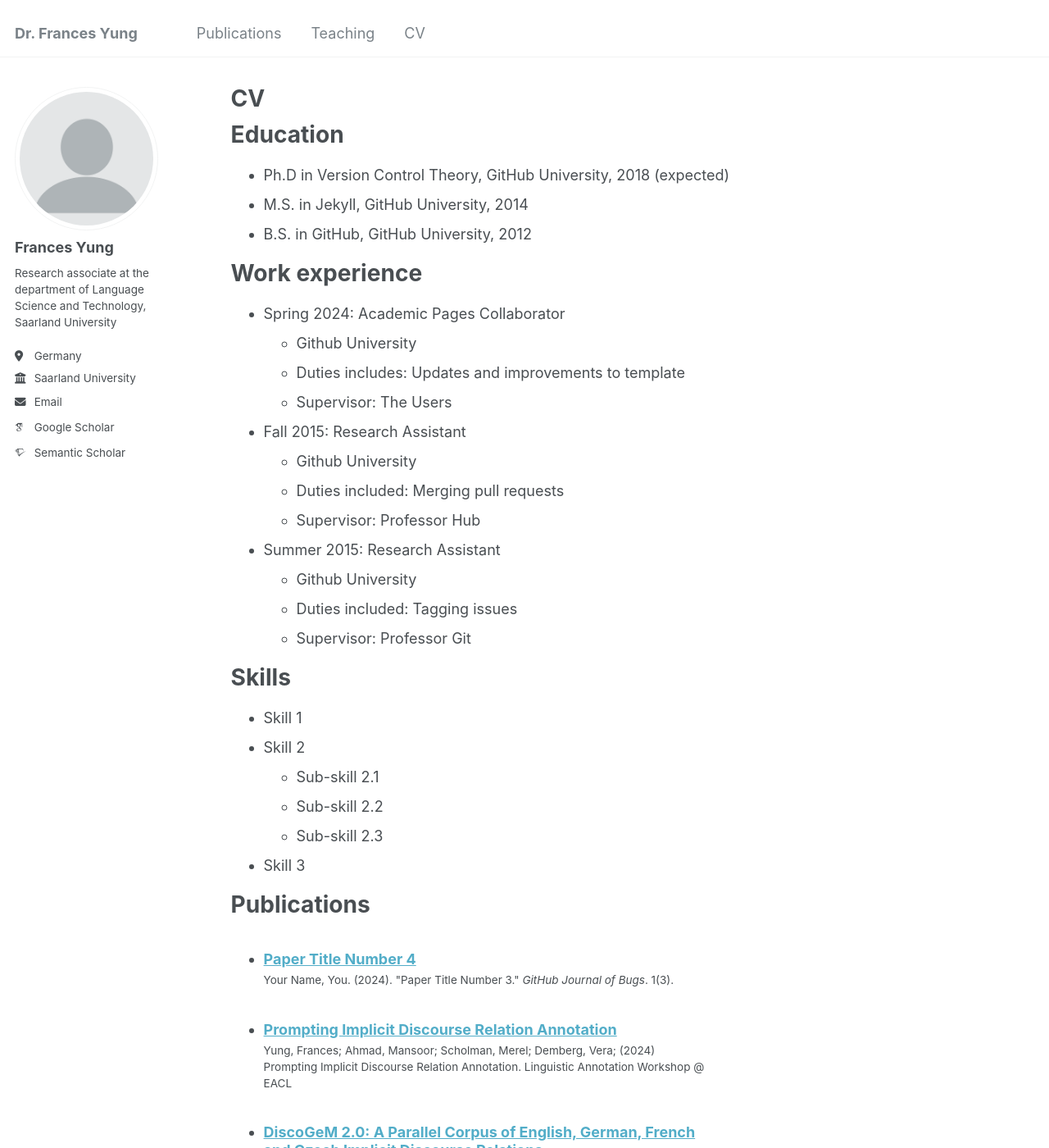
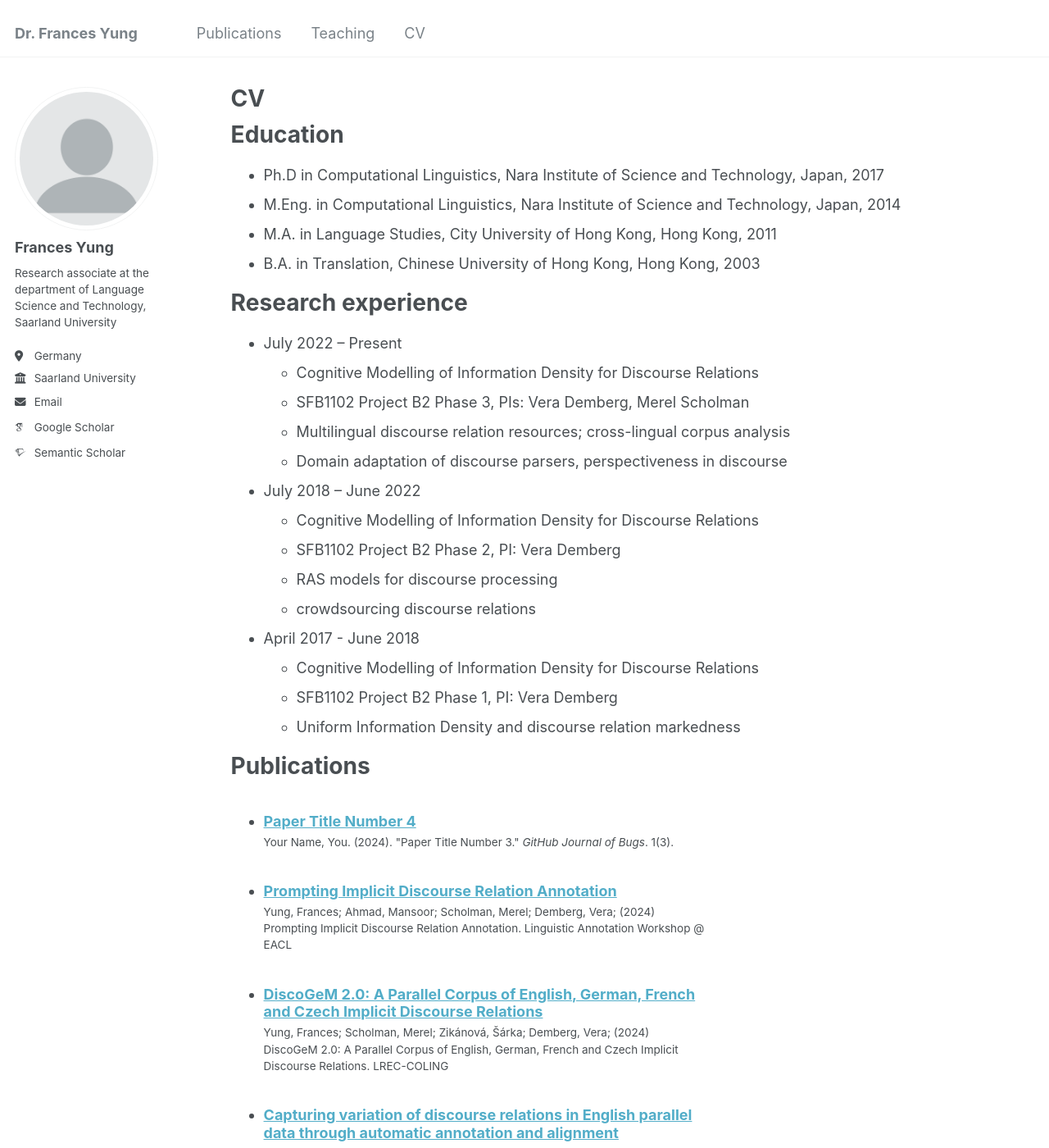
Before and after one commit to FrancesYung/FrancesYung.github.io, a Jekyll site: the page built from _pages/cv.md, in a window 1280 px wide and 1400 px high. Shown: the whole window at 82% size. Built offline with Jekyll 4.4.1, drawn with Linux system fonts in a browser that asks for light colours; some web fonts are replaced; some of the changed text lies outside the part shown.

Commit message:
Update cv.md

```diff
--- a/_pages/cv.md
+++ b/_pages/cv.md
@@ -11,35 +11,30 @@ redirect_from:
 
 Education
 ======
-* Ph.D in Version Control Theory, GitHub University, 2018 (expected)
-* M.S. in Jekyll, GitHub University, 2014
-* B.S. in GitHub, GitHub University, 2012
+* Ph.D in Computational Linguistics, Nara Institute of Science and Technology, Japan, 2017
+* M.Eng. in Computational Linguistics, Nara Institute of Science and Technology, Japan, 2014
+* M.A. in Language Studies, City University of Hong Kong, Hong Kong, 2011
+* B.A. in Translation, Chinese University of Hong Kong, Hong Kong, 2003
 
-Work experience
+Research experience
 ======
-* Spring 2024: Academic Pages Collaborator
-  * Github University
-  * Duties includes: Updates and improvements to template
-  * Supervisor: The Users
+* July 2022 – Present
+  * Cognitive Modelling of Information Density for Discourse Relations
+  * SFB1102 Project B2 Phase 3, PIs: Vera Demberg, Merel Scholman
+  * Multilingual discourse relation resources; cross-lingual corpus analysis
+  * Domain adaptation of discourse parsers, perspectiveness in discourse
 
-* Fall 2015: Research Assistant
-  * Github University
-  * Duties included: Merging pull requests
-  * Supervisor: Professor Hub
+* July 2018 – June 2022
+  * Cognitive Modelling of Information Density for Discourse Relations
+  * SFB1102 Project B2 Phase 2, PI: Vera Demberg
+  * RAS models for discourse processing
+  * crowdsourcing discourse relations
 
-* Summer 2015: Research Assistant
-  * Github University
-  * Duties included: Tagging issues
-  * Supervisor: Professor Git
+* April 2017 - June 2018
+  * Cognitive Modelling of Information Density for Discourse Relations
+  * SFB1102 Project B2 Phase 1, PI: Vera Demberg
+  * Uniform Information Density and discourse relation markedness
 
-Skills
-======
-* Skill 1
-* Skill 2
-  * Sub-skill 2.1
-  * Sub-skill 2.2
-  * Sub-skill 2.3
-* Skill 3
 
 Publications
 ======
@@ -47,11 +42,6 @@ Publications
     {% include archive-single-cv.html %}
   {% endfor %}</ul>
 
-Talks
-======
-  <ul>{% for post in site.talks reversed %}
-    {% include archive-single-talk-cv.html  %}
-  {% endfor %}</ul>
 
 Teaching
 ======
@@ -59,6 +49,41 @@ Teaching
     {% include archive-single-cv.html %}
   {% endfor %}</ul>
 
-Service and leadership
+
+Co-Supervision
+=====
+* Mahmoud Mohamed
+  * Master in Informatics, expected May 2025
+  * Title: Fine-tuning LLMs for explicit discourse relation identification
+
+* Mansoor Ahmad
+  * Master in Informatics, 2024
+  * Title Implicit Discourse Relation AnnotationUsing Large Language Models: A Prompt-driven Approach
+
+* Shahana Mogal
+  * Master in Data Science and Artificial Intelligence, 2024
+  * Title: Domain Adaptation for Implicit Discourse Relation Classification using Self-supervised Approaches
+
+* Nobel Varghese
+  * Master in Data Science and Artificial Intelligence, 2023
+  * Title: Improving discourse relation recognition using label information
+
+* Edena Berhani
+  * Master in Informatics, 2023
+  * Title: Multi-label classification using Crowd Layer for Collective Human Opinions on Natural Language Inference Data
+
+* Iza Skrjanec
+ * Master in Language Science and Technology, 2020
+ * Title: Generating Summaries of Bar Charts
+
+
+Service
 ======
-* Currently signed in to 43 different slack teams
+* Reviewer
+  * 2016 - 2024
+  * Conferences: AAR, ACL, EMNLP, NAACL, EACL, COLING, IJCNLP
+  * Workshops: *SEM, CMCL, CODI
+  * Journal: Frontiers
+
+* Area chair
+ * Sigdial 2024
```
